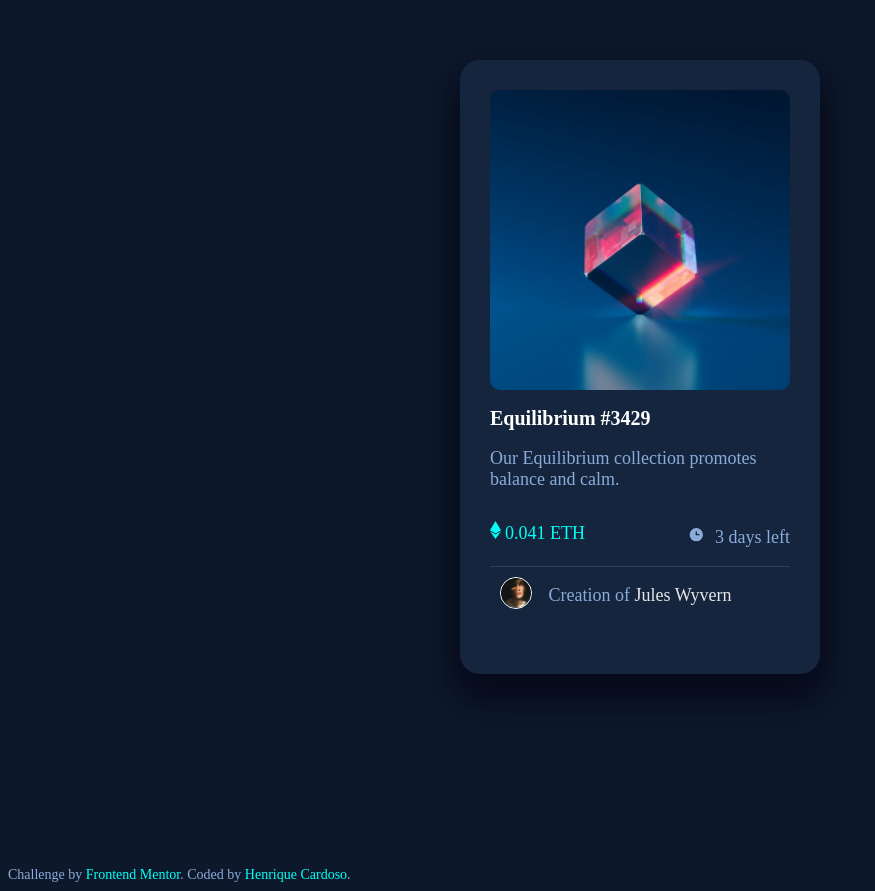
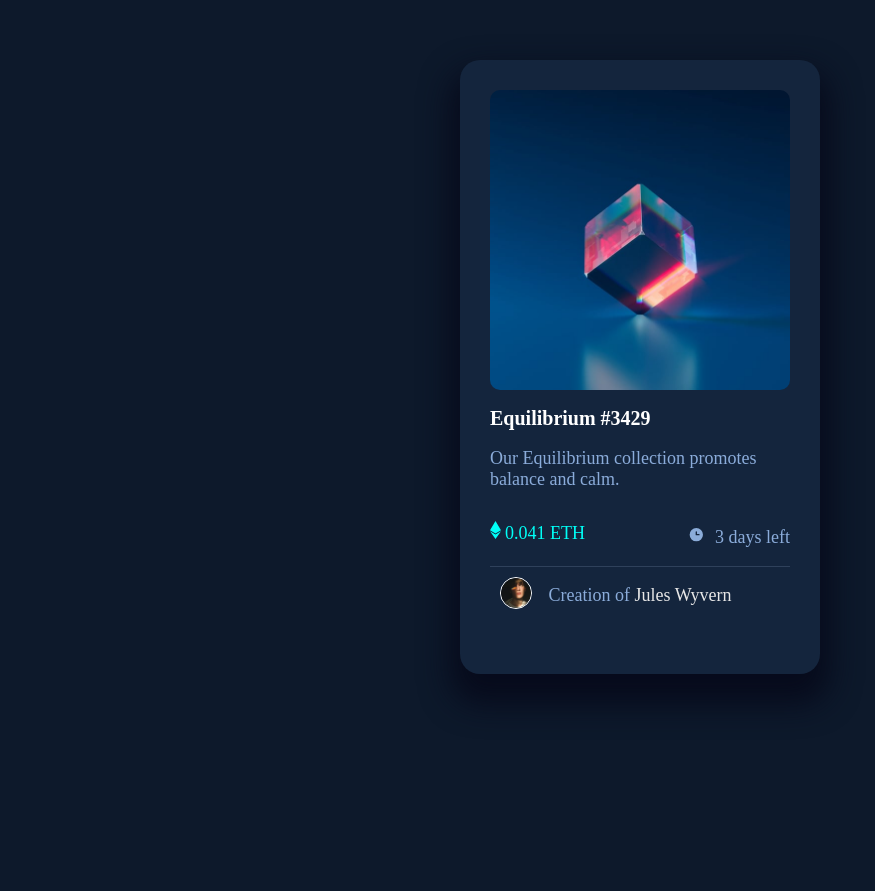
Before and after one commit to HenriqueCardosoo/cartao-nft.github.io, a plain HTML site: page index.html in a window 1280 px wide. Shown: the part 141-1032 px from the top of the page, without its empty margins (0-875 px from the left). Drawn offline with Linux system fonts and the light colour scheme.

Commit message:
Desafio Frontend Mentor

```diff
--- a/index.html
+++ b/index.html
@@ -46,10 +46,6 @@
     </div>
 
   </header>
-  <div class="desafio">
-    Challenge by <a href="https://www.frontendmentor.io?ref=challenge" target="_blank">Frontend Mentor</a>.
-    Coded by <a href="#">Henrique Cardoso</a>.
-  </div>
 </body>
 
 </html>
```
